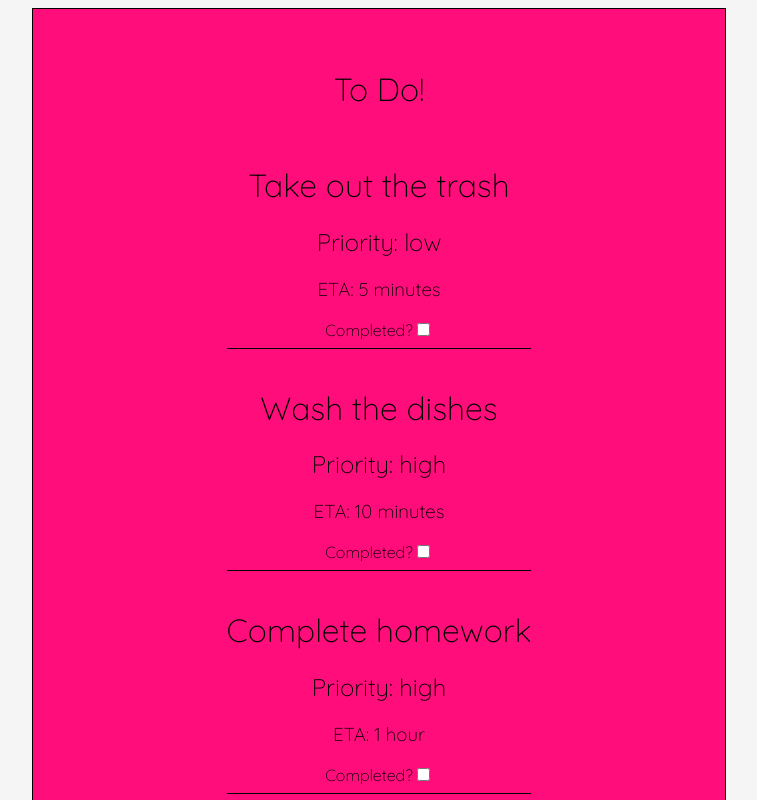
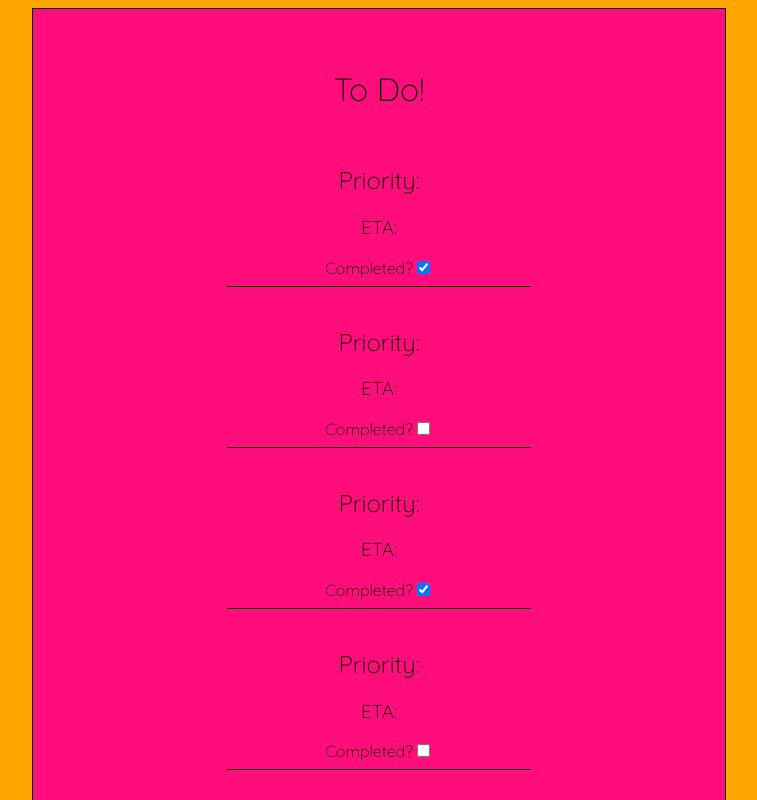
Before and after one commit to mrCamilo/React-To-Do-List-App, a React (Create React App) app: page / in a window 1280 px wide. Shown: the top 800 px of the page, without its empty margins (261-1018 px from the left). Built offline with nearby package versions, Linux system fonts and the light colour scheme.

Commit message:
fixed missing onchange event warning

```diff
--- a/src/components/App.js
+++ b/src/components/App.js
@@ -14,8 +14,8 @@ class App extends Component {
     }
 
     render() {
-        const toDoComponents = toDoData.map(function (tasks) {
-            return <ToDo key={tasks.id} name={tasks.name} priority={tasks.priority} ETA={tasks.ETA} />
+        const toDoComponents = this.state.todos.map(function (tasks) {
+            return <ToDo key={tasks.id} tasks = {tasks}/>
         })
 
         return <div className="toDoList">
--- a/src/components/ToDo.js
+++ b/src/components/ToDo.js
@@ -1,4 +1,8 @@
 import React from 'react'
+
+function HandleChange(){
+    return console.log('oh yea')
+}
 
 function ToDo(props){
     return  <form className ="toDo">
@@ -7,7 +11,7 @@ function ToDo(props){
                 <h3>ETA: {props.ETA}</h3>
                 <div className = "taskIsDone">
                     Completed?
-                <input type = "checkbox" checked= {props.completed}/>
+                <input type = "checkbox" checked= {props.tasks.completed} onChange={HandleChange}/>
                 </div>
                 <hr></hr>
              </form>
--- a/src/style.css
+++ b/src/style.css
@@ -1,5 +1,5 @@
 body {
-    background-color: whitesmoke;
+    background-color: orange;
 }
 
 .toDo {
--- a/src/toDoData.js
+++ b/src/toDoData.js
@@ -1,4 +1,4 @@
-const toDoData = [
+export default [
     {
         id: 1,
         name: 'Take out the trash',
@@ -28,5 +28,3 @@ const toDoData = [
         completed: false
     }
 ]
-
-export default toDoData
```
